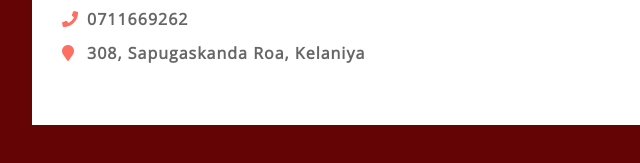
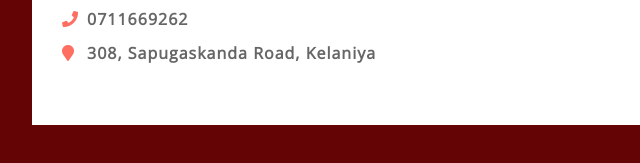
Before and after one commit to hansimanorathna/hansimanorathna.github.io, a plain HTML site: page hansimanorathna.github.io/index.html in a window 1280 px wide. Shown: the part 5033-5196 px from the top of the page, 368-1008 px from the left. Drawn offline with nearby package versions, Linux system fonts and the light colour scheme.

Commit message:
Update index.html

```diff
--- a/hansimanorathna.github.io/index.html
+++ b/hansimanorathna.github.io/index.html
@@ -575,7 +575,7 @@ Multimedia is the combination of various content formats—such as text, audio,
                                     <p><i class="fa fa-tag"></i>Graphic Designer</p>
                                     <p><i class="fa fa-envelope"></i><a href="mailto:hkm.hansimanorathna@gmai.com">hkm.hansimanorathna@gmai.com</a></p>
                                     <p><i class="fa fa-phone"></i><a href="tel:+94711669262">0711669262</a></p>
-                                    <p><i class="fa fa-map-marker"></i>308, Sapugaskanda Roa, Kelaniya</p>
+                                    <p><i class="fa fa-map-marker"></i>308, Sapugaskanda Road, Kelaniya</p>
                                     <div class="social">
 
                                     </div>
```
